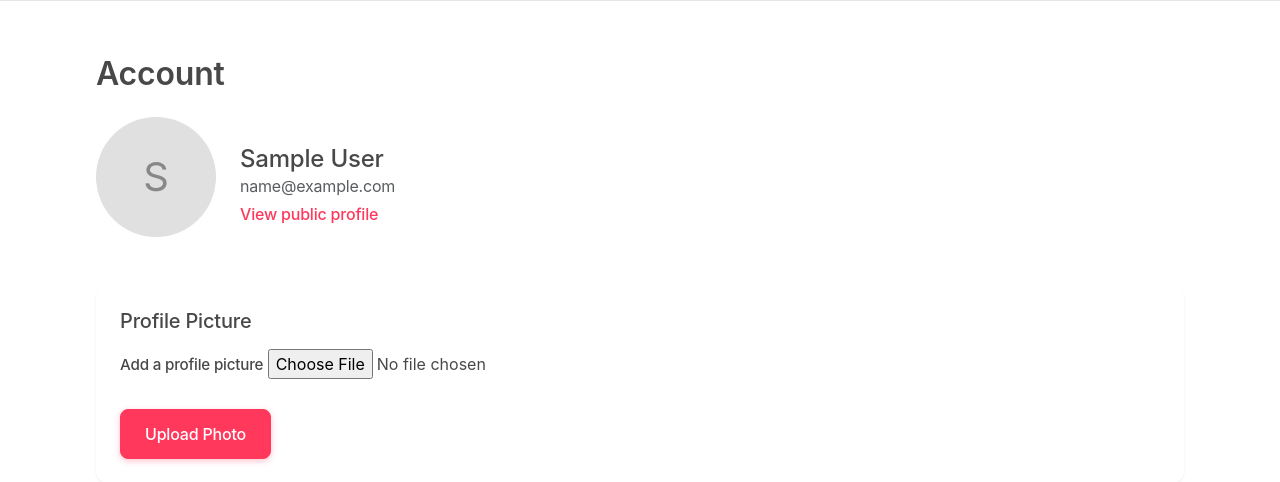
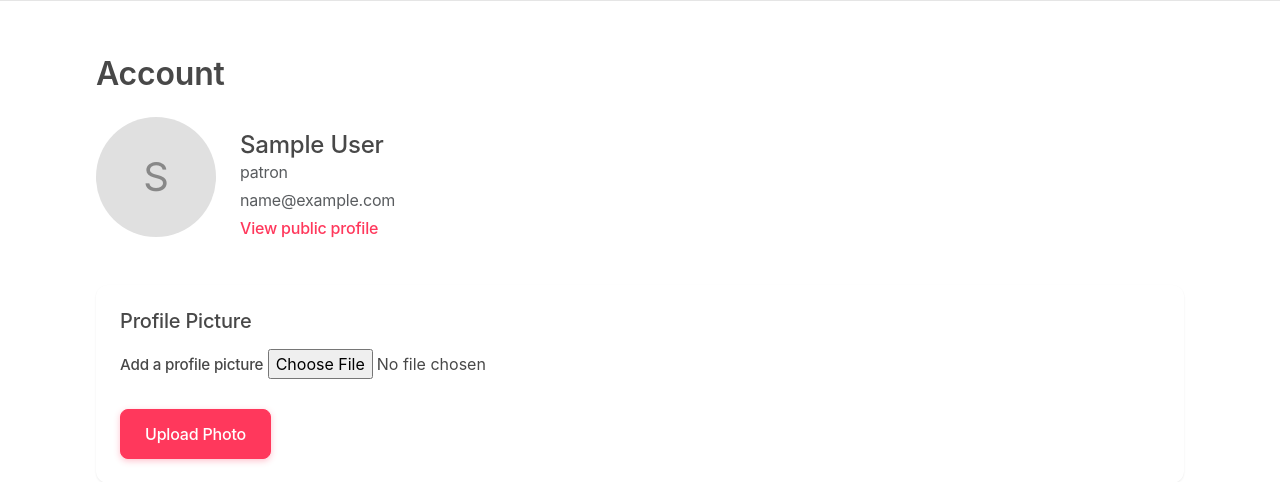
Before and after one commit to TamerTimraz/ShareRides, a Django app: page /profile in a window 1280 px wide. Shown: the part 73-555 px from the top of the page. Run offline with Django 5.2, Linux system fonts and the light colour scheme; the visitor is signed in with stand-in values (Sample User, id 1); parts of the project's set-up code (start-up, migrations or seed data) failed here and were passed over; some libraries are stand-ins or nearby versions.

Commit message:
added user type to profile

```diff
--- a/vehicleLending/templates/vehicleLending/profile.html
+++ b/vehicleLending/templates/vehicleLending/profile.html
@@ -104,6 +104,7 @@
 
         <div>
           <h2 class="fs-4 mb-0">{{ user.name }}</h2>
+          <p class="text-muted mb-1">{{ user.user_type }}</p>
           <p class="text-muted mb-1">{{ user.email }}</p>
           <a href="#" class="profile-link">View public profile</a>
         </div>
```
